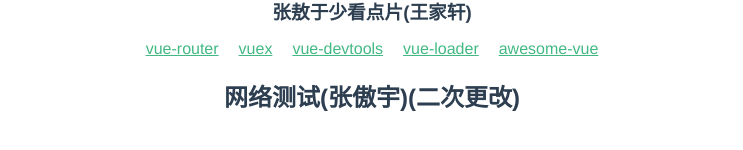
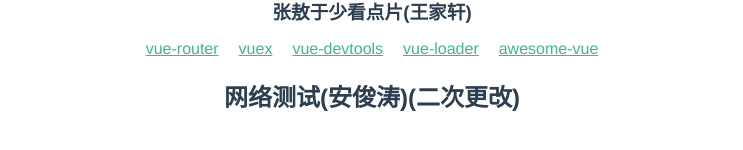
Before and after one commit to MoMwade/0703, a Vue app: page / in a window 1280 px wide. Shown: the part 634-784 px from the top of the page, without its empty margins (268-1011 px from the left). Built offline with nearby package versions, Linux system fonts and the light colour scheme.

Commit message:
安俊涛第二次更改

```diff
--- a/src/App.vue
+++ b/src/App.vue
@@ -2,7 +2,7 @@
   <div id="app">
     <img alt="Vue logo" src="./assets/logo.png">
     <HelloWorld msg="欢迎使用vue.js APL 此版本为Vue3000 (张傲宇)"/>
-    <h2>网络测试(张傲宇)(二次更改)</h2>
+    <h2>网络测试(安俊涛)(二次更改)</h2>
   </div>
 </template>
 
```
